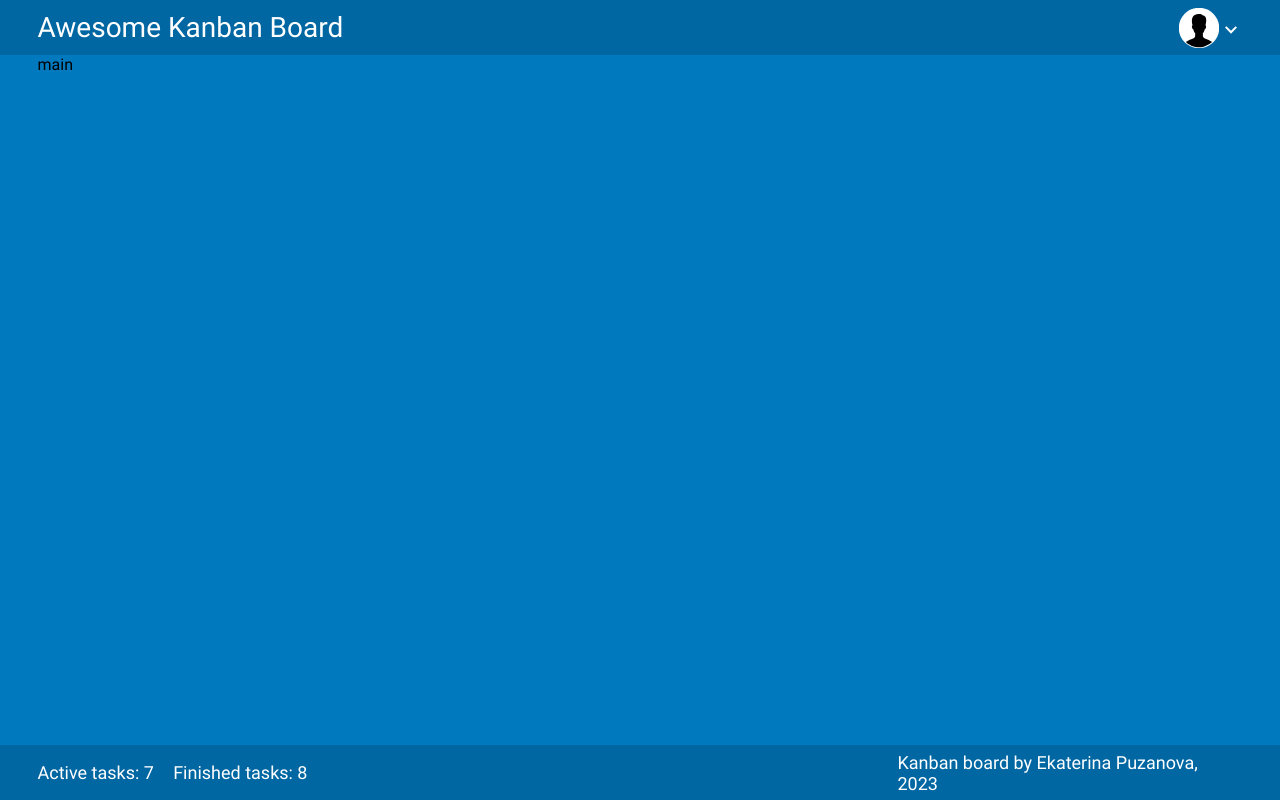
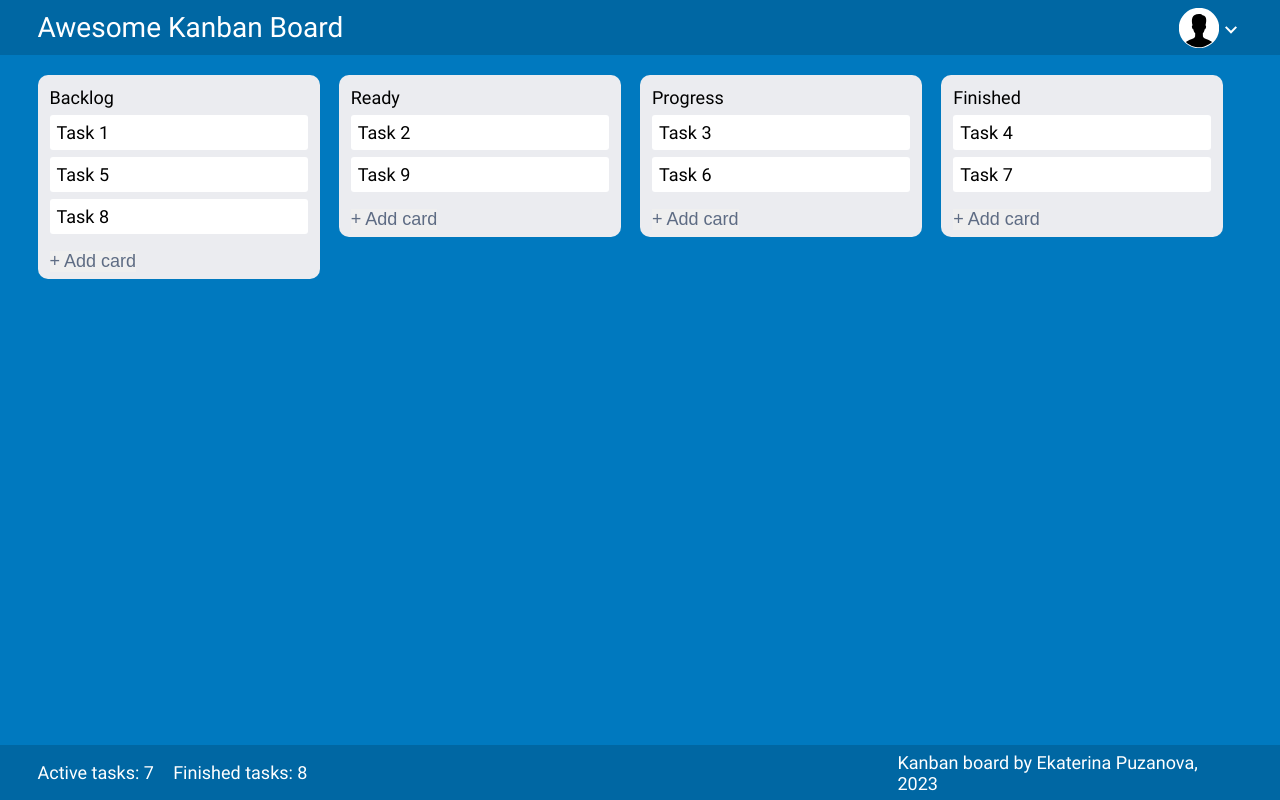
Before and after one commit to EkaterinaPuzanova/Kanban, a React (Create React App) app: page / in a window 1280 px wide. Built offline with nearby package versions, Linux system fonts and the light colour scheme.

Commit message:
add task cards

```diff
--- a/src/App.js
+++ b/src/App.js
@@ -3,12 +3,35 @@ import './App.css';
 import Header from './components/header/Header';
 import Main from './components/main/Main';
 import Footer from './components/footer/Footer';
+import {useState} from 'react';
+
+const taskStatuses = ['backlog', 'ready', 'progress', 'finished'];
+
+const initialTasks = [
+        {id: 1, title: 'Task 1', status: 'backlog'},
+        {id: 2, title: 'Task 2', status: 'ready'},
+        {id: 3, title: 'Task 3', status: 'progress'},
+        {id: 4, title: 'Task 4', status: 'finished'},
+        {id: 5, title: 'Task 5', status: 'backlog'},
+        {id: 6, title: 'Task 6', status: 'progress'},
+        {id: 7, title: 'Task 7', status: 'finished'},
+        {id: 8, title: 'Task 8', status: 'backlog'},
+        {id: 9, title: 'Task 9', status: 'ready'},
+]
+
 
 function App() {
+
+  const [tasks, setTasks] = useState(initialTasks);
+
+  const addNewCard = (task) => {
+    setTasks([...tasks, {...task, id: Math.random(), status: 'backlog'}])
+  }
+
   return (
     <div className="App">
       <Header />
-      <Main />
+      <Main tasks={tasks} taskStatuses={taskStatuses} addCard={addNewCard}/>
       <Footer />
     </div>
   );
--- a/src/components/header/userMenu/userMenu.module.css
+++ b/src/components/header/userMenu/userMenu.module.css
@@ -9,7 +9,7 @@
 
 .userMenu__wrapper:hover,
 .menu__item:hover {
-  opacity: .8;
+  opacity: .7;
   cursor: pointer;
 }
 
--- a/src/components/main/Main.js
+++ b/src/components/main/Main.js
@@ -1,11 +1,16 @@
 import React from 'react';
 import css from './main.module.css';
+import Columns from './columns/Columns';
 
-function Main() {
+function Main(props) {
   return (
     <main className={css.main}>
       <div className='container'>
-        main
+        <div className={css.main__wrapper}>
+          {props.taskStatuses.map((status) => (
+            <Columns key={status} status={status} tasks={props.tasks} onCreateTask={props.addCard}/>
+          ))}
+        </div>
       </div>
     </main>
   )
--- /dev/null
+++ b/src/components/main/columns/Columns.js
@@ -0,0 +1,38 @@
+import React, { useState } from 'react';
+import css from './columns.module.css';
+import AddCard from './addCard/AddCard';
+
+function Columns(props) {
+
+  const [isOpenAddcard, setIsOpenAddCard] = useState(false);
+
+  const openAddCard = () => {
+    setIsOpenAddCard(true);
+  }
+
+  const closeAddCard = () => {
+    setIsOpenAddCard(false);
+  }
+
+  return (
+    <div className={css.column}>
+
+      <div className={css.column__item}>
+        <h3 className={css.column__title}>{props.status.charAt(0).toUpperCase() + props.status.slice(1)}</h3>
+        {props.tasks
+          .filter((task) => task.status === props.status)
+          .map((task) => (
+            <div className={css.task} key={task.id}>
+              <p className={css.task__title}>{task.title}</p>
+            </div>
+          ))
+        }
+        {isOpenAddcard && <AddCard onSubmit={props.onCreateTask} closeAddCard={closeAddCard}/>}
+        <button className={css.button} onClick={openAddCard}>+ Add card</button>
+      </div>
+
+    </div>
+  )
+}
+
+export default Columns;
--- /dev/null
+++ b/src/components/main/columns/addCard/AddCard.js
@@ -0,0 +1,29 @@
+import React, { useState } from 'react';
+import css from './addCard.module.css';
+
+function AddCard(props) {
+
+  const [title, setTitle] = useState('');
+
+  const onChange = (e) => {
+    setTitle(e.target.value);
+  }
+
+  const onSubmit = () => {
+    if (title === '') {
+      props.closeAddCard()
+      return
+    }
+    setTitle('');
+    props.onSubmit({title});
+  }
+
+  return (
+    <div className={css.card}>
+      <input type='text' value={title} onChange={(e) => onChange(e)}></input>
+      <button onClick={onSubmit}>submit</button>
+    </div>
+  )
+}
+
+export default AddCard;
--- /dev/null
+++ b/src/components/main/columns/columns.module.css
@@ -0,0 +1,42 @@
+.column {
+  padding: 20px 0;
+}
+
+.column__item {
+  width: 282px;
+  background: var(--color-theme1);
+  border-radius: 10px;
+  padding: 12px 12px 7px 12px;
+}
+
+.column__title,
+.task__title,
+.button {
+  font-weight: 400;
+  font-size: 18px;
+  line-height: 21px;
+}
+
+.task {
+  margin: 7px 0;
+  background: var(--color-light);
+  border-radius: 3px;
+  padding: 7px;
+}
+
+.button {
+  border: none;
+  color: var(--color-theme3);
+  margin-top: 10px;
+}
+
+.task,
+.button {
+  transition: all .5s;
+}
+
+.button:hover,
+.task:hover {
+  opacity: .6;
+  cursor: pointer;
+}
--- a/src/components/main/main.module.css
+++ b/src/components/main/main.module.css
@@ -3,7 +3,7 @@
   background: var(--color-main-light);
 }
 
-.container {
+.main__wrapper {
   display: grid;
-  grid-template-columns: repeat(4, 25vw);
+  grid-template-columns: repeat(4, 25%);
 }
```
Also changed, not shown: src/components/main/columns/addCard/addCard.module.css (added).
